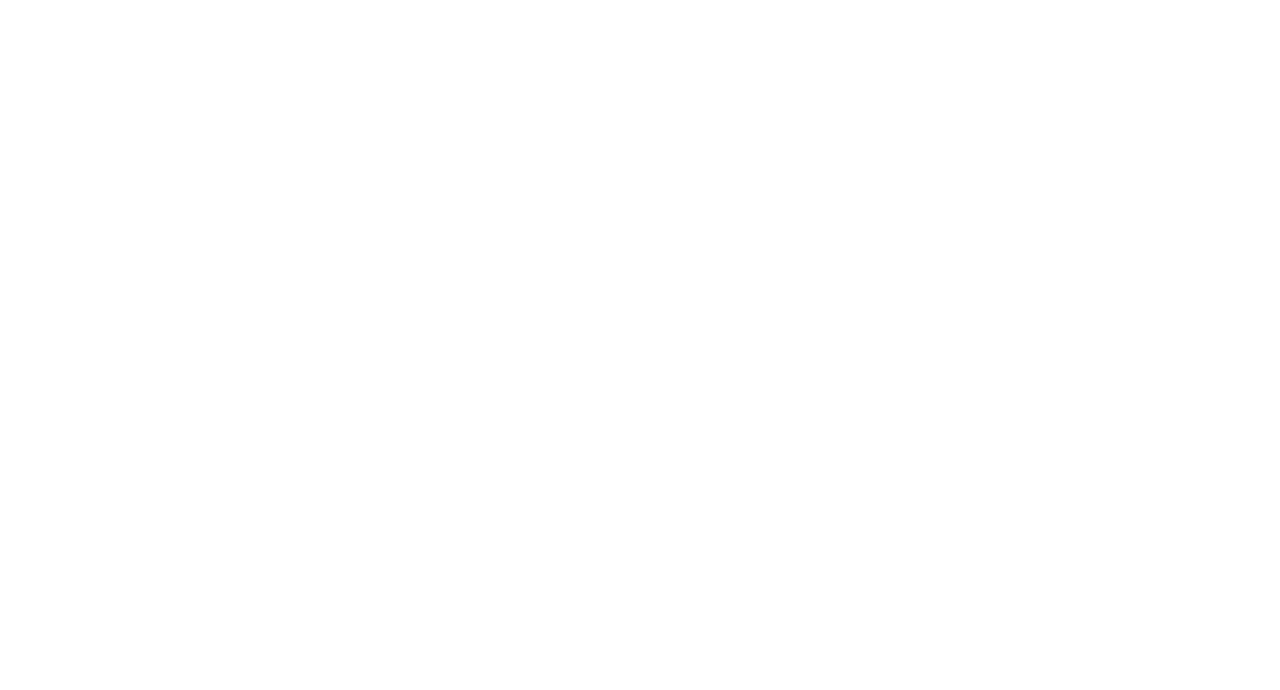
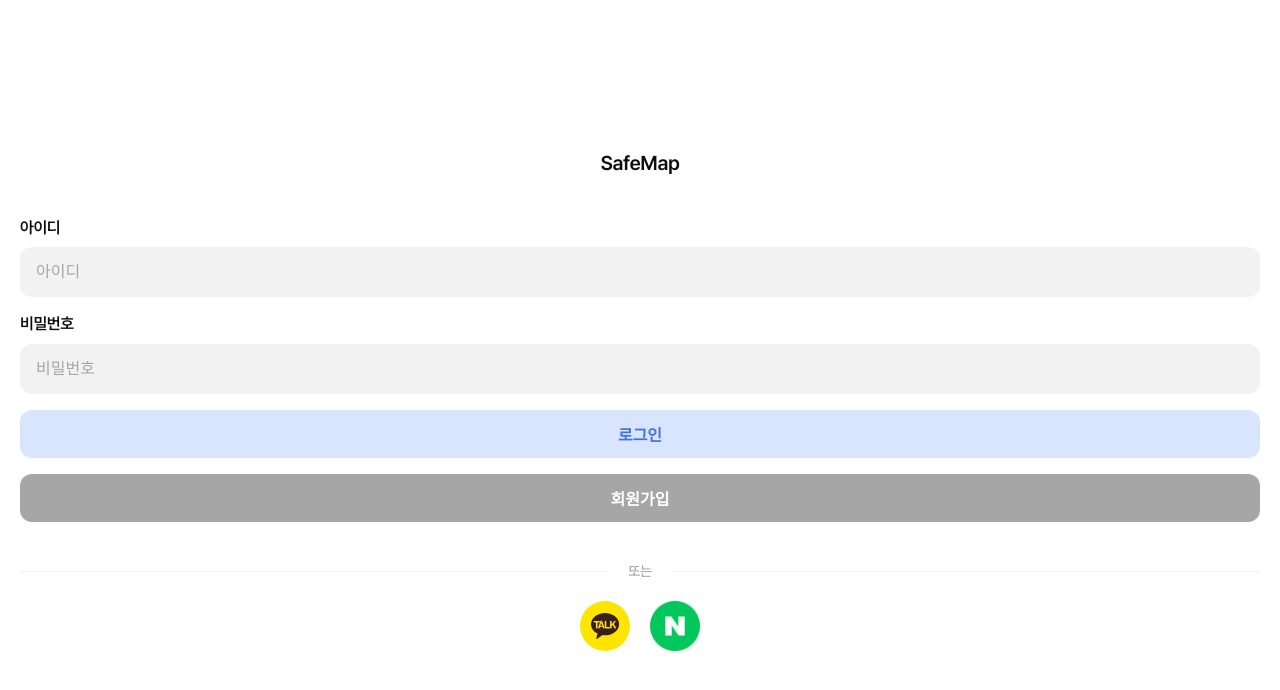
Before and after one commit to Hongik-SafeMap/Hongik-SafeMap-Client, a React (Vite) app: page /login in a window 1280 px wide. Before the commit this address had no page. Shown: the top 690 px of the page. Built offline with nearby package versions, Linux system fonts and the light colour scheme.

Commit message:
feat: 스플래시, 로그인 화면 구현

```diff
--- a/src/App.tsx
+++ b/src/App.tsx
@@ -1,13 +1,13 @@
 import { Route, Routes } from 'react-router-dom';
 import SplashPage from '@/pages/login/SplashPage';
-import { OnboardingPage } from '@/pages/login/OnboardingPage';
+import LoginPage from '@/pages/login/LoginPage';
 import SignupPage from '@/pages/signup/SignupPage';
 
 function App() {
   return (
     <Routes>
       <Route path="/" element={<SplashPage />} />
-      <Route path="/onboarding" element={<OnboardingPage />} />
+      <Route path="/login" element={<LoginPage />} />
       <Route path="/signup" element={<SignupPage />} />
     </Routes>
   );
--- /dev/null
+++ b/src/pages/login/LoginPage.tsx
@@ -0,0 +1,109 @@
+import { styled } from 'styled-components';
+import Kakao from '@/assets/icons/KakaoLogin.svg';
+import Naver from '@/assets/icons/NaverLogin.png';
+import { Button } from '@/components/common/Button';
+import { InputBox } from '@/components/common/InputBox';
+import { useHandleNavigate } from '@/hooks/useHandleNavigate';
+
+const LoginPage = () => {
+  const { handleNavigate } = useHandleNavigate();
+
+  return (
+    <Container>
+      <div className="logo">SafeMap</div>
+
+      <LoginWrapper>
+        <InputBox title="아이디" placeholder="아이디" />
+        <InputBox title="비밀번호" placeholder="비밀번호" type="password" />
+        <Button variant="subBlue" height="48px">
+          로그인
+        </Button>
+        <Button
+          variant="gray"
+          height="48px"
+          onClick={() => handleNavigate('/signup')}
+        >
+          회원가입
+        </Button>
+      </LoginWrapper>
+
+      <SocialWrapper>
+        <div className="else-wrapper">
+          <div className="border" />
+          <div className="else">또는</div>
+          <div className="border" />
+        </div>
+        <div className="social">
+          <img src={Kakao} />
+          <img src={Naver} />
+        </div>
+      </SocialWrapper>
+    </Container>
+  );
+};
+
+export default LoginPage;
+
+const Container = styled.div`
+  padding: 0px 20px;
+  min-height: 100vh;
+  display: flex;
+  flex-direction: column;
+  gap: 40px;
+  align-items: center;
+  justify-content: center;
+
+  .logo {
+    color: ${({ theme }) => theme.colors.gray900};
+    font-size: ${({ theme }) => theme.font.fontSize.text20};
+    font-weight: ${({ theme }) => theme.font.fontWeight.semibold};
+  }
+`;
+
+const LoginWrapper = styled.div`
+  width: 100%;
+  display: flex;
+  flex-direction: column;
+  gap: 16px;
+  align-items: center;
+`;
+
+const SocialWrapper = styled.div`
+  width: 100%;
+  display: flex;
+  flex-direction: column;
+  gap: 20px;
+  align-items: center;
+
+  .else-wrapper {
+    box-sizing: border-box;
+    width: 100%;
+    display: flex;
+    gap: 20px;
+    align-items: center;
+    justify-content: center;
+  }
+
+  .else {
+    white-space: nowrap;
+    color: ${({ theme }) => theme.colors.gray300};
+    font-size: ${({ theme }) => theme.font.fontSize.text14};
+    font-weight: ${({ theme }) => theme.font.fontWeight.medium};
+  }
+
+  .border {
+    width: 100%;
+    height: 1px;
+    background: ${({ theme }) => theme.colors.gray50};
+  }
+
+  .social {
+    display: flex;
+    gap: 20px;
+  }
+
+  img {
+    width: 50px;
+    height: 50px;
+  }
+`;
--- /dev/null
+++ b/src/pages/login/SplashPage.tsx
@@ -0,0 +1,56 @@
+import styled, { keyframes } from 'styled-components';
+import { useEffect } from 'react';
+import { useHandleNavigate } from '@/hooks/useHandleNavigate';
+
+const SplashPage = () => {
+  const { handleNavigate } = useHandleNavigate();
+
+  useEffect(() => {
+    const timer = setTimeout(() => {
+      handleNavigate('/login');
+    }, 3000);
+
+    return () => clearTimeout(timer);
+  }, []);
+
+  return (
+    <Container>
+      <div className="title">SafeMap</div>
+      <div className="detail">재난 안전 관리 플랫폼</div>
+    </Container>
+  );
+};
+
+export default SplashPage;
+
+const fadeOut = keyframes`
+  0% {
+    opacity : 1;
+  }
+  100% {
+    opacity : 0;
+  }
+`;
+
+const Container = styled.div`
+  display: flex;
+  flex-direction: column;
+  height: 100vh;
+  gap: 16px;
+  justify-content: center;
+  align-items: center;
+
+  animation: ${fadeOut} 2s ease-in-out both;
+
+  .title {
+    color: ${({ theme }) => theme.colors.gray900};
+    font-size: ${({ theme }) => theme.font.fontSize.text24};
+    font-weight: ${({ theme }) => theme.font.fontWeight.semibold};
+  }
+
+  .detail {
+    color: ${({ theme }) => theme.colors.gray500};
+    font-size: ${({ theme }) => theme.font.fontSize.text16};
+    font-weight: ${({ theme }) => theme.font.fontWeight.medium};
+  }
+`;
--- /dev/null
+++ b/src/pages/signup/SignupPage.tsx
@@ -0,0 +1,38 @@
+import styled from 'styled-components';
+import { ReactComponent as Arrow } from '@/assets/icons/ArrowLeft.svg';
+import { InputBox } from '@/components/common/InputBox';
+import { NavBar } from '@/components/common/NavBar';
+import { useHandleNavigate } from '@/hooks/useHandleNavigate';
+
+const SignupPage = () => {
+  const { handleGoBack } = useHandleNavigate();
+
+  return (
+    <Container>
+      <NavBar
+        left={<NavLeft onClick={handleGoBack} />}
+        center={<NavCenter>회원가입</NavCenter>}
+      />
+      <Arrow />
+      <InputBox title="아이디" placeholder="아이디" />
+      <InputBox title="비밀번호" placeholder="비밀번호" type="password" />
+    </Container>
+  );
+};
+
+export default SignupPage;
+
+const Container = styled.div`
+  padding: 0px 20px;
+  min-height: 100vh;
+`;
+
+const NavLeft = styled.div`
+  cursor: pointer;
+`;
+
+const NavCenter = styled.label`
+  color: ${({ theme }) => theme.colors.black};
+  font-size: ${({ theme }) => theme.font.fontSize.text18};
+  font-weight: ${({ theme }) => theme.font.fontWeight.bold};
+`;
```
Also changed, not shown: src/assets/icons/KakaoLogin.svg (added), src/assets/icons/NaverLogin.png (added).
